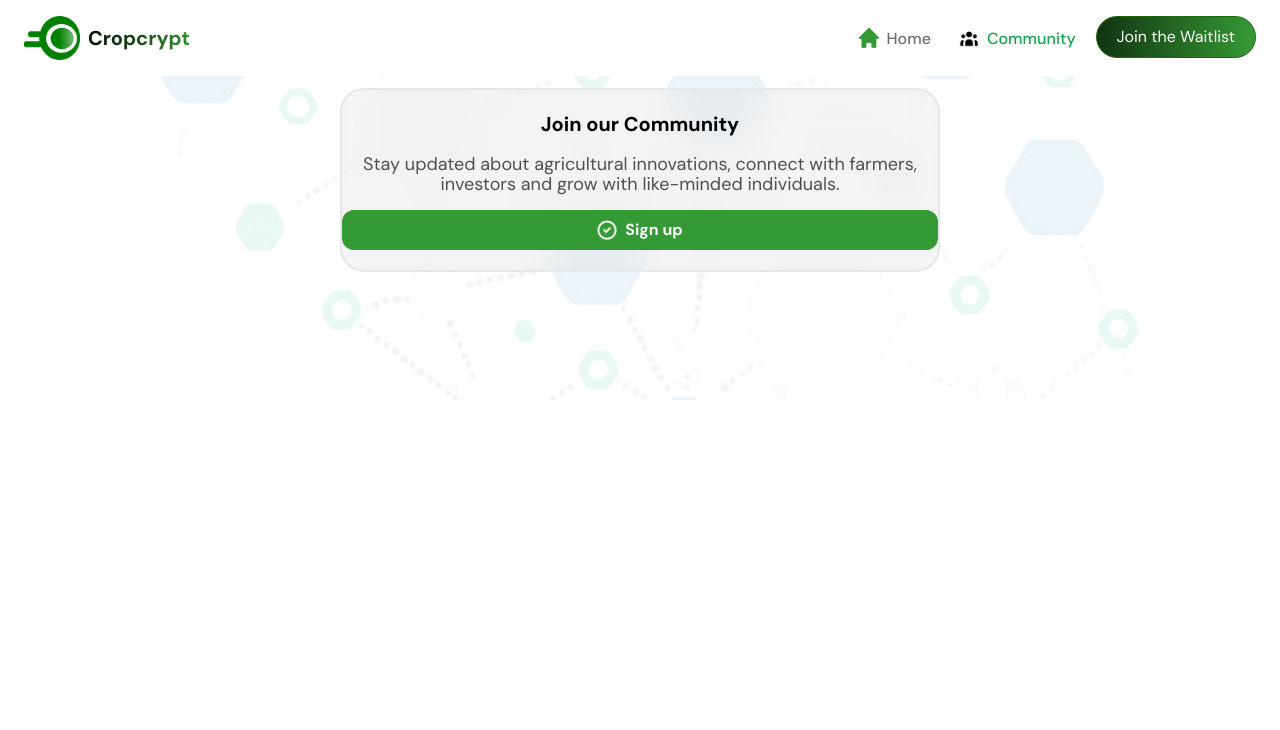
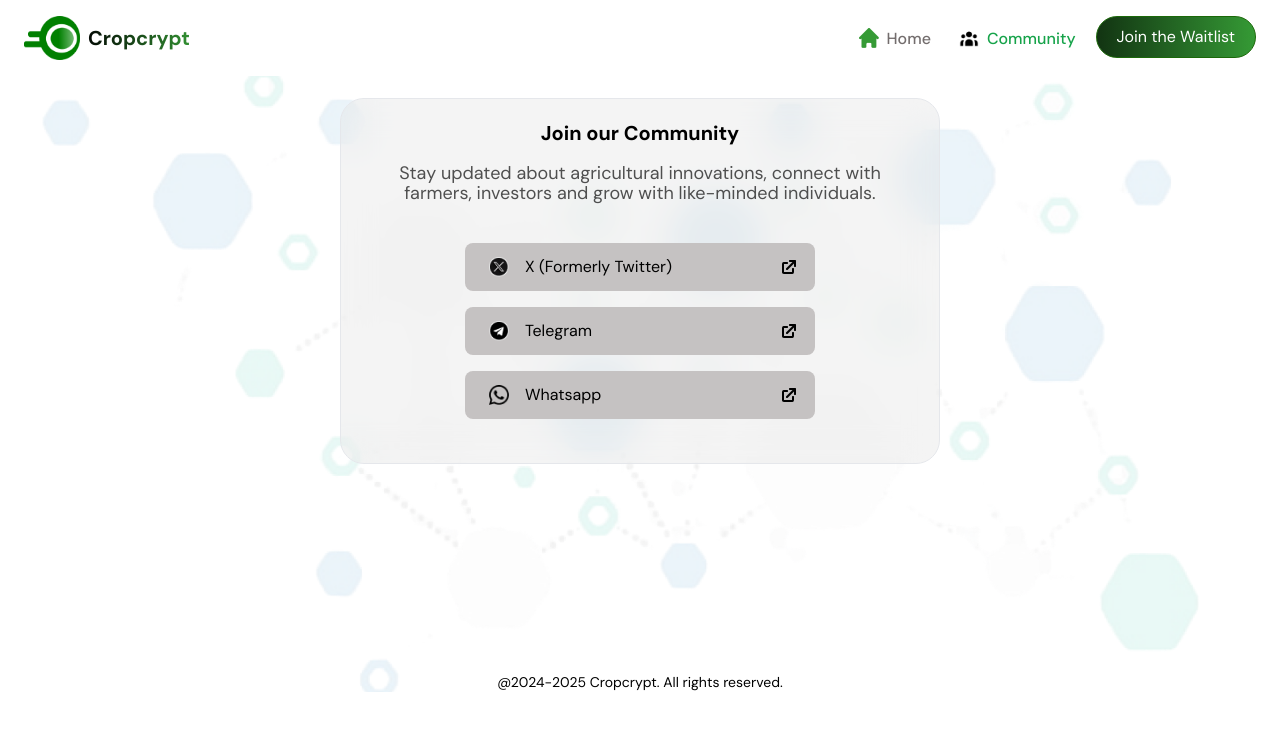
Before and after one commit to Yhucee14/cropcrypt-waitlist, a React (Vite) app: page /community in a window 1280 px wide. Shown: the top 730 px of the page. Built offline with nearby package versions, Linux system fonts and the light colour scheme.

Commit message:
community

```diff
--- a/src/routes/Community.jsx
+++ b/src/routes/Community.jsx
@@ -1,8 +1,9 @@
 import Nav from "../components/Nav";
 import herobg from "../assets/herobg.png";
-import person from "../assets/person.png";
-import mail from "../assets/mail.png";
-import tick from "../assets/tick.png";
+import link from "../assets/link.png";
+import tweet from "../assets/tweet.png";
+import whatsapp from "../assets/whatsapp.png";
+import telegram from "../assets/telegram.png";
 
 const Community = () => {
   return (
@@ -14,28 +15,82 @@ const Community = () => {
         style={{ backgroundImage: `url(${herobg})` }}
       >
         <div className="flex justify-center xx:pb-16 sm:pb-32 lg:pb-40 xx:mt-[20px] sm:mt-0 lg:mt-[32px] py-3">
-          <div className="border-2 w-[360px] backdrop-blur-lg sm:w-[600px] rounded-3xl bg-[#D9D9D94D] flex flex-col py-5  sm:justify-center sm:items-center">
+          <div className="border w-[400px] backdrop-blur-lg sm:w-[600px] sm:mt-[10px] rounded-3xl bg-[#D9D9D94D] flex flex-col py-5 sm:px-10 sm:justify-center sm:items-center">
             <div className="font-bold flex justify-center text-xl">
               Join our Community
             </div>
 
-            <div className="py-4 flex xx:justify-start sm:justify-center sm:px-5 font-normal leading-6 xx:text-md sm:text-lg">
-              <p className="text-[#000000ad] flex text-center xx:px-7 xx:leading-5 sm:leading-5 sm:px-0 justify-start sm:justify-center sm:text-center">
+            <div className="py-4 flex xx:justify-start sm:justify-center sm:px-3 font-normal leading-6 xx:text-md sm:text-lg">
+              <p className="text-[#000000ad] flex text-center xx:px-2 xx:leading-5 sm:leading-5 sm:px-0 justify-start sm:justify-center sm:text-center">
                 Stay updated about agricultural innovations, connect with
                 farmers, investors and grow with like-minded individuals.
               </p>
             </div>
 
-            <div className="flex flex-col justify-center w-full">
-                    <button
-                      type="submit"
-                      className="flex w-full gap-2 h-10 bg-[#359A35] hover:bg-[white] hover:border-2 hover:border-gray-400 hover:text-[#359A35] rounded-xl py-2 px-4 text-white font-semibold justify-center items-center"
-                    >
-                      <img src={tick} className="w-5 h-5" />
-                      <div>Sign up</div>
-                    </button>
-                  </div>
+            <div className="py-5 flex flex-col justify-center">
+              <a href="https://www.x.com" target="_blank" className="flex justify-center">
+                <div className="flex flex-col justify-center py-1 w-[350px]">
+                  <button
+                    type="submit"
+                    className="flex w-full justify-between gap-2 h-12 bg-[#c5c2c2] hover:bg-[white] hover:border-2 hover:border-gray-400 hover:text-[#359A35] rounded-lg py-2 px-4  font-semibold  items-center"
+                  >
+                    <div className="flex flex-row justify-between gap-4 px-2">
+                      <img src={tweet} className="w-5 h-5 mt-0.5" />
+                      <div className="text-black font-normal">
+                        X (Formerly Twitter)
+                      </div>
+                    </div>
+
+                    <div>
+                      <img src={link} className="w-5 h-5" />
+                    </div>
+                  </button>
+                </div>
+              </a>
+
+              <a href="https://www.Telegram.com" className="flex justify-center" target="_blank">
+                {" "}
+                <div className="flex flex-col justify-center py-3 w-[350px]">
+                  <button
+                    type="submit"
+                    className="flex w-full justify-between gap-2 h-12 bg-[#c5c2c2] hover:bg-[white] hover:border-2 hover:border-gray-400 hover:text-[#359A35] rounded-lg py-2 px-4  font-semibold  items-center"
+                  >
+                    <div className="flex flex-row justify-between gap-4 px-2">
+                      <img src={telegram} className="w-5 h-5 mt-0.5" />
+                      <div className="text-black font-normal">Telegram</div>
+                    </div>
+
+                    <div>
+                      <img src={link} className="w-5 h-5" />
+                    </div>
+                  </button>
+                </div>
+              </a>
+
+              <a href="https://www.Whatsapp.com" className="flex justify-center" target="_blank">
+                {" "}
+                <div className="flex flex-col justify-center py-1 w-[350px]">
+                  <button
+                    type="submit"
+                    className="flex w-full justify-between gap-2 h-12 bg-[#c5c2c2] hover:bg-[white] hover:border-2 hover:border-gray-400 hover:text-[#359A35] rounded-lg py-2 px-4  font-semibold  items-center"
+                  >
+                    <div className="flex flex-row justify-between gap-4 px-2">
+                      <img src={whatsapp} className="w-5 h-5 mt-0.5" />
+                      <div className="text-black font-normal">Whatsapp</div>
+                    </div>
+
+                    <div>
+                      <img src={link} className="w-5 h-5" />
+                    </div>
+                  </button>
+                </div>
+              </a>
+            </div>
           </div>
+        </div>
+
+        <div className="flex justify-center xx:pt-24 sm:pt-20  lg:pt-20px font-normal text-sm text-black">
+          @2024-2025 Cropcrypt. All rights reserved.
         </div>
       </div>
     </div>
```
Also changed, not shown: src/assets/whatsapp.png (added).
